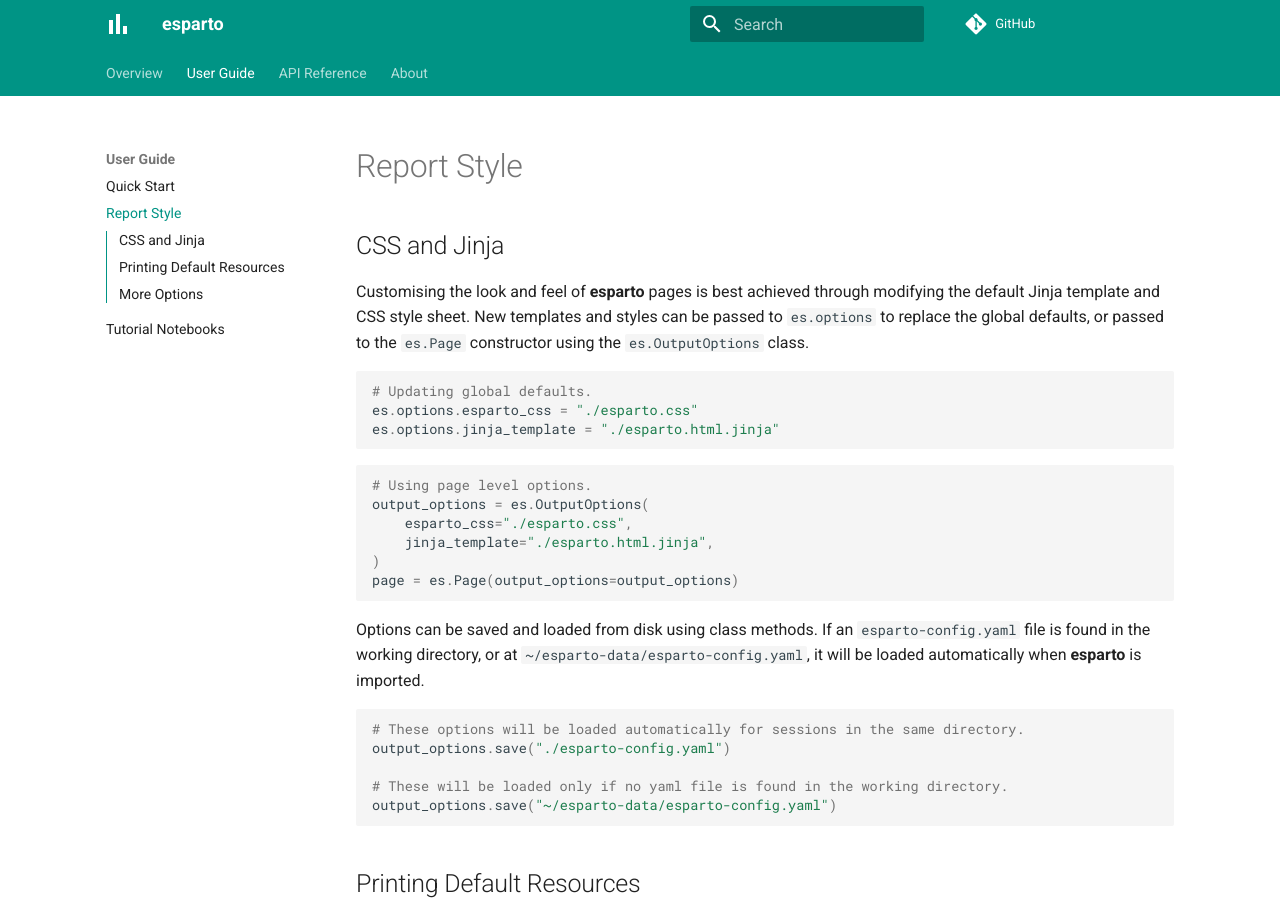
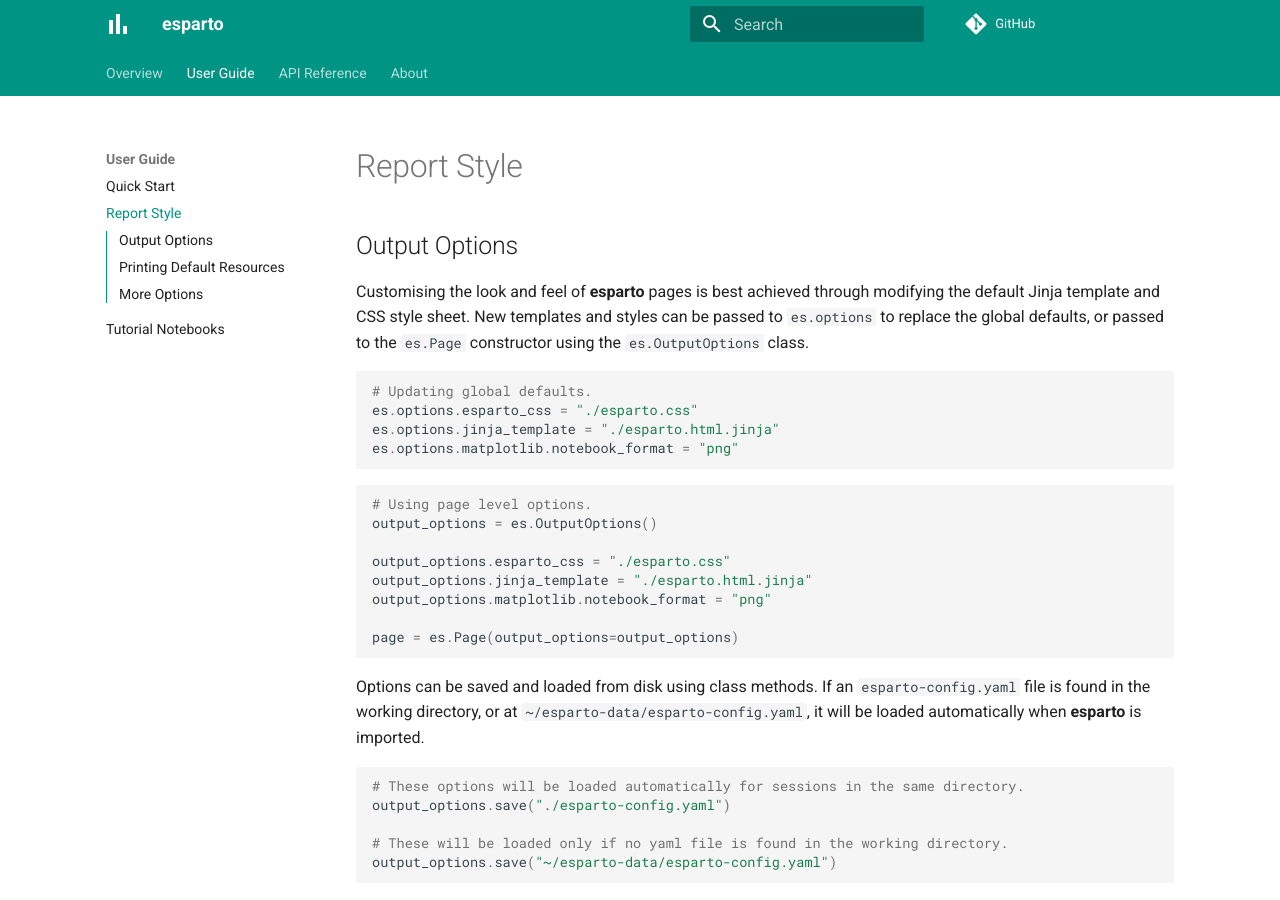
Before and after one commit to domvwt/esparto, an MkDocs documentation site: the page built from docs/02-user-guide/report-style.md, in a window 1280 px wide and 900 px high. Built offline with MkDocs 1.6.1 and Material for MkDocs 9.7.7, drawn with Linux system fonts in a browser that asks for light colours; comment, search, counter and statistics services are not loaded.

Commit message:
v4.2.0 (#129)
* Fixing encoding for matplotlib and the icon (#128)

* Update output.py

Fixed encoding for matplotlib

* Update base.html.jinja

Fixed icon

* Fix Bokeh unit test

* Update docs

Co-authored-by: apwebber <39490780+apwebber@users.noreply.github.com>

````diff
--- a/docs/02-user-guide/report-style.md
+++ b/docs/02-user-guide/report-style.md
@@ -1,6 +1,6 @@
 # Report Style
 
-## CSS and Jinja
+## Output Options
 
 Customising the look and feel of **esparto** pages is best achieved through
 modifying the default Jinja template and CSS style sheet.
@@ -11,14 +11,17 @@
 # Updating global defaults.
 es.options.esparto_css = "./esparto.css"
 es.options.jinja_template = "./esparto.html.jinja"
+es.options.matplotlib.notebook_format = "png"
 ```
 
 ```python
 # Using page level options.
-output_options = es.OutputOptions(
-    esparto_css="./esparto.css",
-    jinja_template="./esparto.html.jinja",
-)
+output_options = es.OutputOptions()
+
+output_options.esparto_css = "./esparto.css"
+output_options.jinja_template = "./esparto.html.jinja"
+output_options.matplotlib.notebook_format = "png"
+
 page = es.Page(output_options=output_options)
 ```
 
--- a/docs/03-api-reference/options.md
+++ b/docs/03-api-reference/options.md
@@ -4,7 +4,7 @@
     Default options are configured through `es.options`, page level options can
     be passed to the `Page` constructor.
 
-    Please read [the user guide](/02-user-guide/output-options) for more details.
+    Please read [the user guide](/02-user-guide/report-style) for more details.
 
 ## ::: esparto._options.OutputOptions
 
--- a/esparto/__init__.py
+++ b/esparto/__init__.py
@@ -15,7 +15,7 @@
 
 __author__ = """Dominic Thorn"""
 __email__ = "dominic.thorn@gmail.com"
-__version__ = "4.1.0"
+__version__ = "4.2.0"
 
 _MODULE_PATH: _Path = _Path(__file__).parent.absolute()
 
````
Also changed, not shown: docs/02-user-guide/tutorial-notebooks.md (+0 -1 lines), docs/04-about/release-notes.md (+6 -0 lines), esparto/resources/jinja/base.html.jinja (+1 -1 lines), pyproject.toml (+7 -4 lines), 4 other files.
